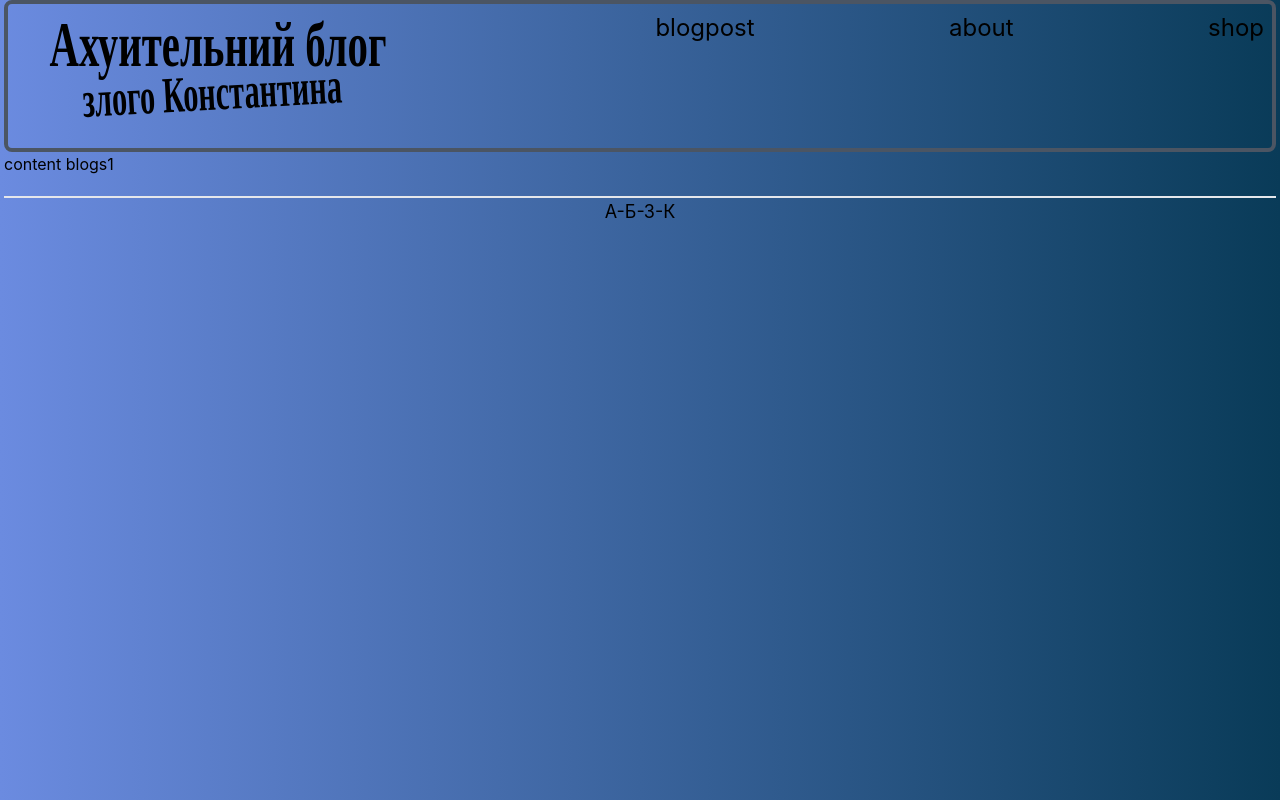
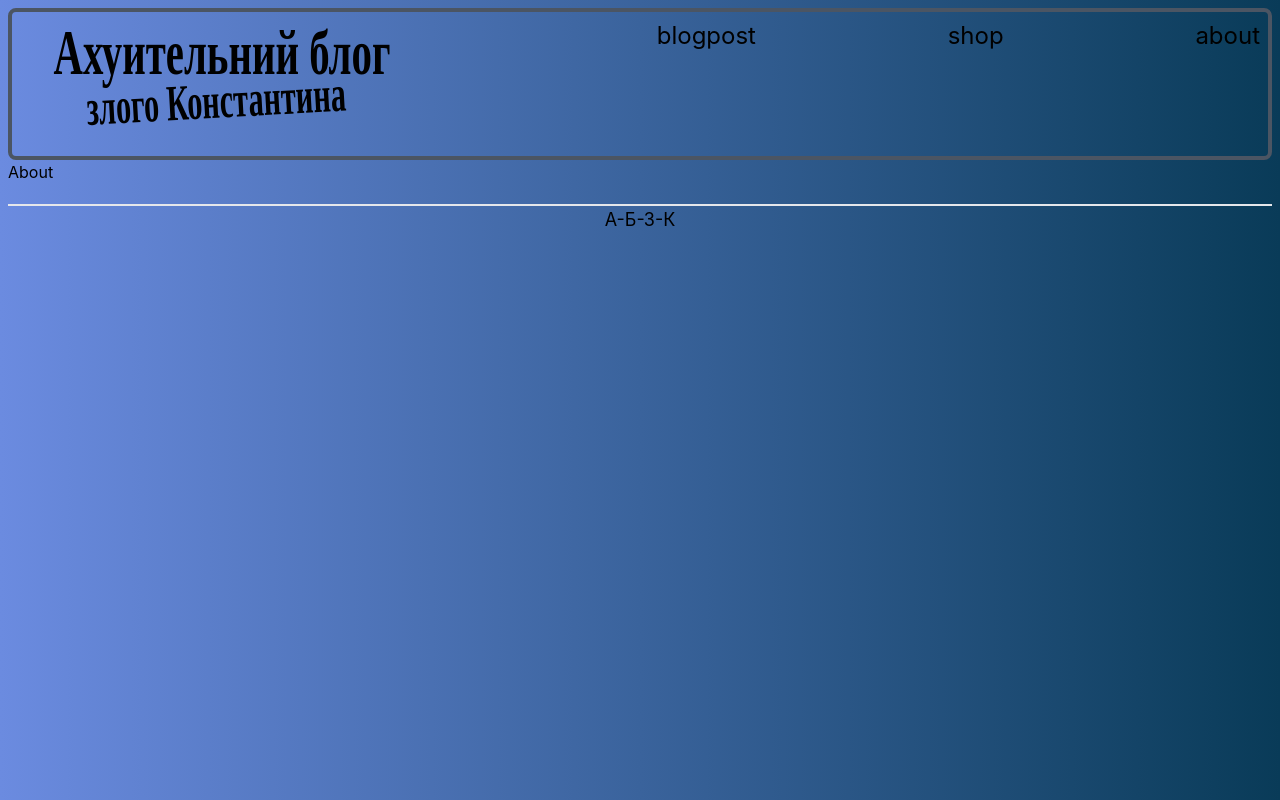
Before and after one commit to kaynix/zloBlog, a Next.js app: page /about in a window 1280 px wide. Built offline with nearby package versions, Linux system fonts and the light colour scheme.

Commit message:
понемногу

```diff
--- a/app/[post]/page.tsx
+++ b/app/[post]/page.tsx
@@ -1,9 +1,10 @@
 import styles from './page.module.css'
 
-export default function post() {
+export default function post(props) {
   return (
-    <div className={styles.main}>
-      <p>content blogs1</p>
-    </div>
+    <section className={styles.main}>
+      <h1>props.title</h1>
+      <p>blogs by ID - content </p>
+    </section>
   )
 }
--- /dev/null
+++ b/app/about/page.jsx
@@ -0,0 +1,8 @@
+
+export default function About() {
+  return (
+    <div>
+      <p>About</p>
+    </div>
+  )
+}
--- a/app/layout.tsx
+++ b/app/layout.tsx
@@ -8,8 +8,8 @@ export default function RootLayout({
   children: React.ReactNode
 }) {
   return (
-    <html lang="ru">
-      <body className='mx-auto px-1'>
+    <html lang="ru" className='h-full'>
+      <body className='h-full mx-auto p-2 flex flex-1 flex-col'>
       {/* <body className='container mx-auto px-1'> */}
         <Header/>
         {children}
--- a/app/page.tsx
+++ b/app/page.tsx
@@ -4,11 +4,11 @@ import PromoBlock from '../components/PromoBlock/PromoBlock'
 export default function Root() {
   return (
 
-      <main>
+      <main className="h-full w-full grow">
         {/* <section>
           <PromoBlock />
         </section> */}
-        <section className="container grid grid-flow-col auto-cols-fr">
+        <section className="container grid grid-auto-flow grid-flow-col">
           <ContentBlock />
         </section>
       </main>
--- a/components/ContentBlock/PostItem/PostItem.tsx
+++ b/components/ContentBlock/PostItem/PostItem.tsx
@@ -1,7 +1,7 @@
 
 export default function PostItem({title, content}) {
     return (
-      <div>
+      <div className="w-14 p-2">
         <h3>{title}</h3>
         <p>{content}</p>
       </div>
--- a/components/Header/Header.tsx
+++ b/components/Header/Header.tsx
@@ -6,7 +6,7 @@ export default function Header() {
         <div className="p-2 flex flex-row justify-between border-4 rounded-lg border-gray-600">
             <Link href={"/"}><Image src={'/logo.svg'} alt={""} width={445} height={128}/></Link>
             <Link href={"/blogpost"}><h1 className="text-2xl">blogpost</h1></Link>
+            <Link href={"/shop"}><h1 className="text-2xl">shop</h1></Link>
             <Link href={"/about"}><h1 className="text-2xl">about</h1></Link>
-            <Link href={"/shop"}><h1 className="text-2xl">shop</h1></Link>
         </div>)
 }
--- a/pages/api/getPostsList.ts
+++ b/pages/api/getPostsList.ts
@@ -11,5 +11,8 @@ export default function getPostsList(
   req: NextApiRequest,
   res: NextApiResponse<Data[]>
 ) {
-  res.status(200).json([{ title: 'title1 - День из жизни идиота', content: 'content1 - Текст текст' }, { title: 'title2 - Афигенние истории', content: 'content2 - Афигенние истории Текст текст' }])
+  res.status(200).json([
+    { title: 'title1 - День из жизни идиота', content: 'content1 - Текст текст' },
+    { title: 'title2 - Афигенние истории', content: 'content2 - Афигенние истории Текст текст' }
+  ])
 }
```
Also changed, not shown: package.json (+4 -4 lines), 1 other file (tests, documents, lock files or other folders).
